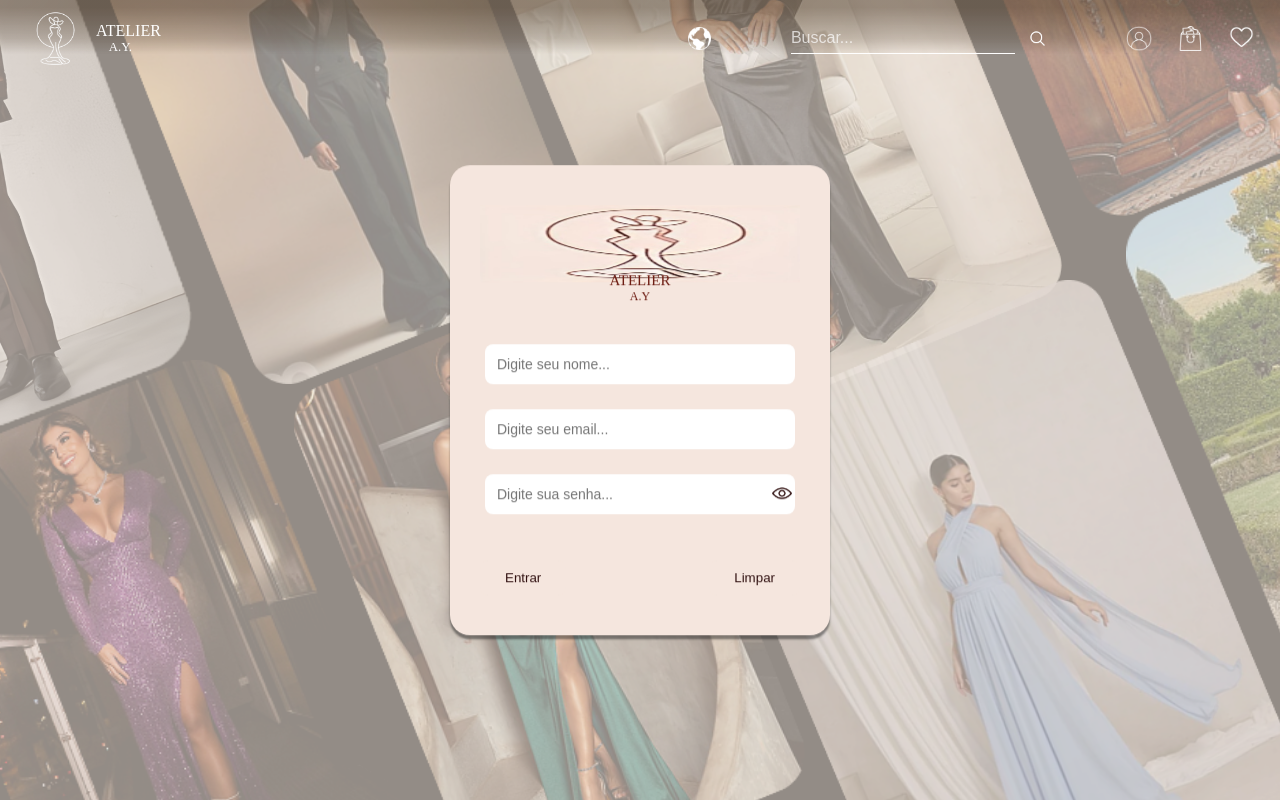
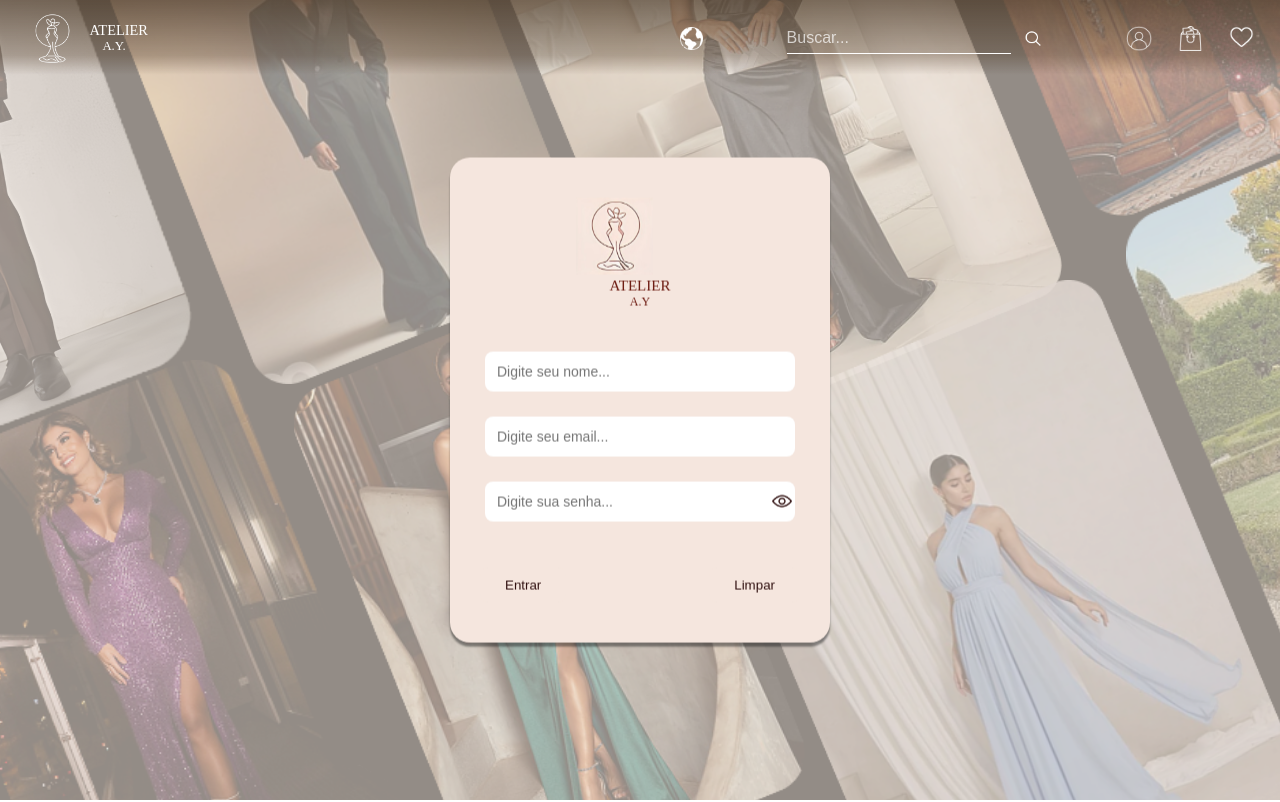
Before and after one commit to Atelier-A-Y/FrontEnd, a Vue app: page /cadastrar in a window 1280 px wide. Shown: the top 802 px of the page. Built offline with nearby package versions, Linux system fonts and the light colour scheme.

Commit message:
Feat: ajustes de visualização para o usuário

```diff
--- a/dev-dist/sw.js
+++ b/dev-dist/sw.js
@@ -82,7 +82,7 @@ define(['./workbox-5a5d9309'], (function (workbox) { 'use strict';
     "revision": "3ca0b8505b4bec776b69afdba2768812"
   }, {
     "url": "index.html",
-    "revision": "0.a3nofvaujek"
+    "revision": "0.br1r2gcsig4"
   }], {});
   workbox.cleanupOutdatedCaches();
   workbox.registerRoute(new workbox.NavigationRoute(workbox.createHandlerBoundToURL("index.html"), {
--- a/src/components/HeaderComponent.vue
+++ b/src/components/HeaderComponent.vue
@@ -253,9 +253,9 @@ header {
 
   background: linear-gradient(
     to top,
-    rgba(63, 44, 25, 0) 30%,
-    rgba(63, 44, 25, 0.233) 50%,
-    rgba(63, 44, 25, 0.486) 90%
+    rgba(63, 44, 25, 0) 3%,
+    rgba(72, 50, 29, 0.341) 28%,
+    rgba(63, 44, 25, 0.654) 100%
   );
 
   transition:
@@ -286,8 +286,8 @@ header.scrolled {
 }
 
 .logo img {
-  width: 4.5vw;
-  height: 6vw;
+  width: 4vw;
+  height: 5.5vw;
   cursor: pointer;
 }
 
@@ -299,7 +299,7 @@ header.scrolled {
 }
 
 .titulo {
-  font-size: 1rem;
+  font-size: 0.9rem;
   color: white;
 }
 
--- a/src/views/CadastroView.vue
+++ b/src/views/CadastroView.vue
@@ -106,7 +106,14 @@ async function cadastrar(){
 <style scoped>
 .logo{
   text-align: center;
-  padding-bottom: 10px;
+  padding-bottom: 1vw;
+}
+
+.logo img {
+  width: 6vw;
+  height: 6vw;
+  margin-left: 7.5vw;
+  margin-bottom: 1vw;
 }
 
 .nome1{
--- a/src/views/LoginView.vue
+++ b/src/views/LoginView.vue
@@ -111,7 +111,14 @@ router.push('/')
 <style scoped>
 .logo{
   text-align: center;
-  padding-bottom: 10px;
+  padding-bottom: 1vw;
+}
+
+.logo img {
+  width: 6vw;
+  height: 6vw;
+  margin-left: 7.5vw;
+  margin-bottom: 1vw;
 }
 
 .nome1{
@@ -236,7 +243,7 @@ router.push('/')
   position: absolute;
   right: 3vw;
   top: 90%;
-  transform: translateY(-100vw);
+  transform: translateY(-8.4vw);
   border: none;
   cursor: pointer;
 }
--- a/src/views/UserView.vue
+++ b/src/views/UserView.vue
@@ -445,7 +445,7 @@ img{
 
 .perfil-container{
   max-width:90vw;
-  margin:3vw auto;
+  margin:6vw auto;
   display:grid;
   grid-template-columns:20vw 1fr;
   gap:3vw;
@@ -491,7 +491,7 @@ img{
 .sidebar{
   display:flex;
   flex-direction:column;
-  gap:2vw;
+  gap:0.5vw;
 }
 
 .welcome-card h1{
```
